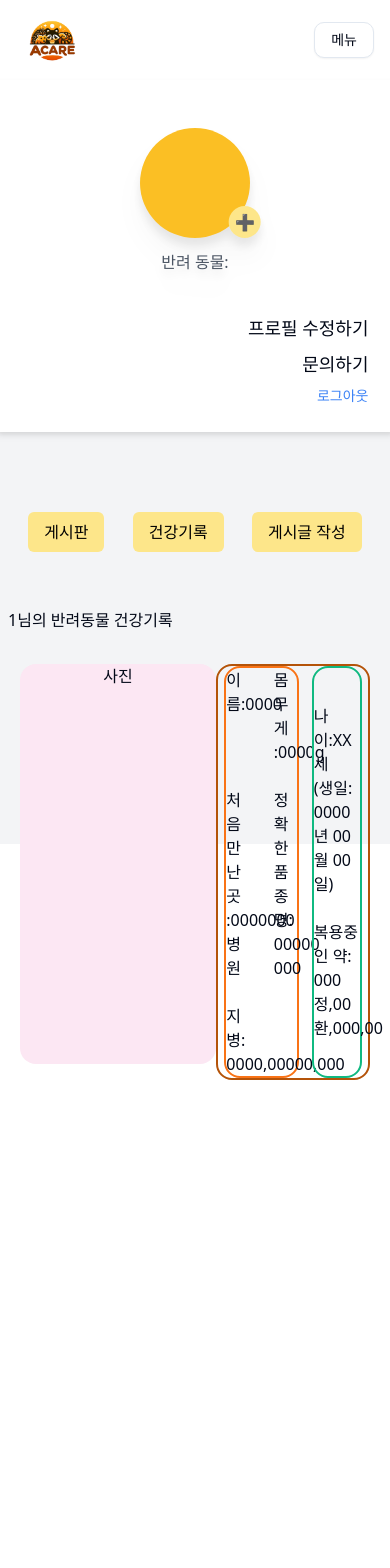
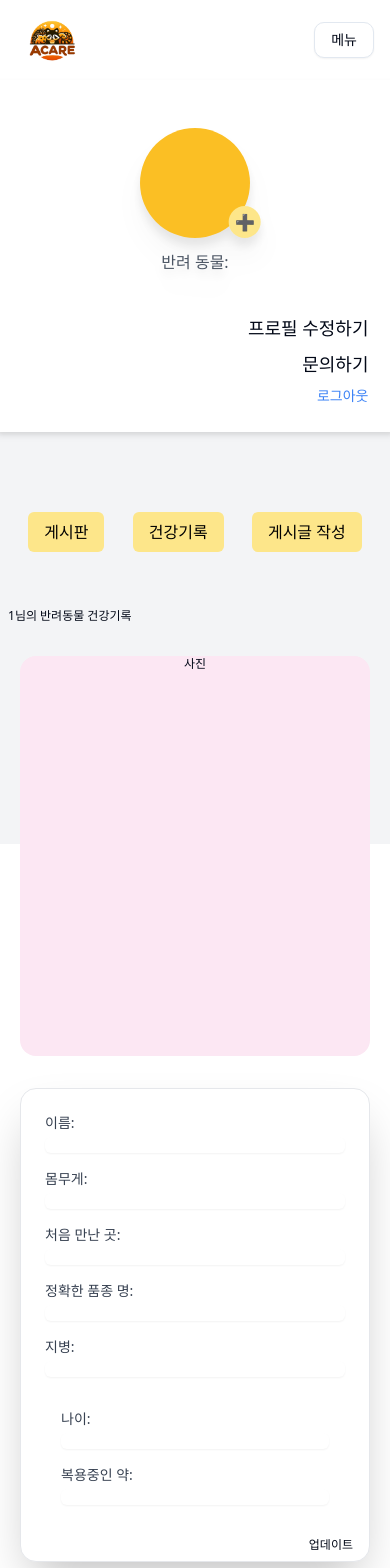
Before and after one commit to hoseo-cs/front, a Next.js app: page /mypage/1/healthcheck in a window 390 px wide. Shown: the top 1568 px of the page. Before the commit the page ends 1120 px from the top, so only its background shows below. Built offline with nearby package versions, Linux system fonts and the light colour scheme; no server answers; sample sign-in values are in the browser's storage.

Commit message:
:lipstick: 건강기록 페이지 반응형 추가.

```diff
--- a/src/app/mypage/[user_id]/healthcheck/page.js
+++ b/src/app/mypage/[user_id]/healthcheck/page.js
@@ -7,13 +7,13 @@ const HealthCheckPage = () => {
   const id = params.user_id;
 
   return (
-    <div>
+    <div className="text-xs sm:text-base">
       {id}님의 반려동물 건강기록
-      <div className="flex px-3 py-8 justify-between">
-        <div className="w-[300px] h-[400px] rounded-2xl  bg-pink-100 text-center">
+      <div className="grid grid-cols-1 sm:grid-cols-2 gap-4  px-0 sm: px-3  py-8 justify-between ">
+        <div className="w-full h-[400px] rounded-2xl  bg-pink-100 text-center">
           사진
         </div>
-        <div className="w-8/12 rounded-2xl border-2 border-amber-700">
+        <div className="  mt-4 sm:mt-0 ">
           <TextInfo />
         </div>
       </div>
--- a/src/app/mypage/[user_id]/healthcheck/textInfo.js
+++ b/src/app/mypage/[user_id]/healthcheck/textInfo.js
@@ -1,21 +1,115 @@
+import { useEffect, useState } from "react";
+
 const TextInfo = () => {
+  const [data, setData] = useState(null);
+
+  const fetchData = async () => {
+    // 백엔드에서 데이터를 가져오는 로직 (여기서는 더미 데이터를 사용합니다)
+    const response = await fetch("/api/health-data"); // 예시 URL
+    const result = await response.json();
+    setData(result);
+  };
+
+  useEffect(() => {
+    fetchData();
+  }, []);
+
+  // if (!data) {
+  //   return (
+  //     <div className="flex justify-center items-center h-full">Loading...</div>
+  //   );
+  // }
+
   return (
-    <div className="h-full flex justify-around">
-      <div className="w-1/2 h-full grid grid-cols-2 gap-6 content-center rounded-2xl  border-2 border-orange-500">
-        <div>이름:0000</div>
-        <div>몸무게 :0000g</div>
-        <div>처음 만난 곳 :0000000병원 </div>
-        <div>정확한 품종 명: 00000 000</div>
-        <div> 지병: 0000,00000,000</div>
-      </div>
+    <div className="flex  justify-around  w-full h-full">
+      <form className=" relative flex flex-wrap w-full  bg-white shadow-2xl rounded-2xl p-6 border border-gray-200">
+        <div className="w-full md:w-1/2 ">
+          <div className="mb-4">
+            <label className="block text-sm font-medium text-gray-700">
+              이름:
+            </label>
+            <input
+              type="text"
+              // value={data.name}
+              readOnly
+              className="mt-1 block w-full rounded-md border-gray-300 shadow-sm focus:border-indigo-500 focus:ring focus:ring-indigo-200 focus:ring-opacity-50"
+            />
+          </div>
+          <div className="mb-4">
+            <label className="block text-sm font-medium text-gray-700">
+              몸무게:
+            </label>
+            <input
+              type="text"
+              // value={`${data.weight}g`}
+              readOnly
+              className="mt-1 block w-full rounded-md border-gray-300 shadow-sm focus:border-indigo-500 focus:ring focus:ring-indigo-200 focus:ring-opacity-50"
+            />
+          </div>
+          <div className="mb-4">
+            <label className="block text-sm font-medium text-gray-700">
+              처음 만난 곳:
+            </label>
+            <input
+              type="text"
+              // value={data.meetingPlace}
+              readOnly
+              className="mt-1 block w-full rounded-md border-gray-300 shadow-sm focus:border-indigo-500 focus:ring focus:ring-indigo-200 focus:ring-opacity-50"
+            />
+          </div>
+          <div className="mb-4">
+            <label className="block text-sm font-medium text-gray-700">
+              정확한 품종 명:
+            </label>
+            <input
+              type="text"
+              // value={data.breed}
+              readOnly
+              className="mt-1 block w-full rounded-md border-gray-300 shadow-sm focus:border-indigo-500 focus:ring focus:ring-indigo-200 focus:ring-opacity-50"
+            />
+          </div>
+          <div className="mb-4">
+            <label className="block text-sm font-medium text-gray-700">
+              지병:
+            </label>
+            <input
+              type="text"
+              // value={data.conditions.join(", ")}
+              readOnly
+              className="mt-1 block w-full rounded-md border-gray-300 shadow-sm focus:border-indigo-500 focus:ring focus:ring-indigo-200 focus:ring-opacity-50"
+            />
+          </div>
+        </div>
 
-      <div className="w-1/3 border-2  grid grid-cols-1 gap-6 content-center rounded-2xl  border-emerald-500">
-        <div>
-          나이:XX세
-          <div>(생일: 0000년 00월 00일)</div>
+        <div className="w-full md:w-1/2 p-4">
+          <div className="mb-4">
+            <label className="block text-sm font-medium text-gray-700">
+              나이:
+            </label>
+            <input
+              type="text"
+              // value={`${data.age}세`}
+              readOnly
+              className="mt-1 block w-full rounded-md border-gray-300 shadow-sm focus:border-indigo-500 focus:ring focus:ring-indigo-200 focus:ring-opacity-50"
+            />
+            <div className="text-sm text-gray-500">
+              {/* (생일: {data.birthdate}) */}
+            </div>
+          </div>
+          <div className="mb-4">
+            <label className="block text-sm font-medium text-gray-700">
+              복용중인 약:
+            </label>
+            <input
+              type="text"
+              // value={data.medications.join(", ")}
+              readOnly
+              className="mt-1 block w-full rounded-md border-gray-300 shadow-sm focus:border-indigo-500 focus:ring focus:ring-indigo-200 focus:ring-opacity-50"
+            />
+          </div>
         </div>
-        <div>복용중인 약: 000정,00환,000,00</div>
-      </div>
+        <button className="absolute bottom-2 right-4">업데이트</button>
+      </form>
     </div>
   );
 };
--- /dev/null
+++ b/src/app/mypage/[user_id]/healthcheck/update.js
@@ -0,0 +1,71 @@
+"use client";
+import { useState } from "react";
+
+const TextInfo = () => {
+  const [title, setTitle] = useState("");
+
+  const handleFileChange = (e) => {
+    if (e.target.files.length + images.length > 1) {
+      alert("최대 4개의 이미지만 업로드할 수 있습니다.");
+      return;
+    }
+    setImages([...images, ...Array.from(e.target.files)]);
+  };
+  const handleSubmit = async (e) => {
+    e.preventDefault();
+
+    const formData = new FormData();
+    formData.append("title", title);
+    formData.append("content", content);
+    formData.append("userId", userId);
+
+    images.forEach((image) => {
+      formData.append("images", image);
+    });
+
+    try {
+      const response = await fetch(`${process.env.NEXT_PUBLIC_API_URL}post`, {
+        method: "POST",
+        body: formData,
+      });
+
+      const result = await response.json();
+      if (result.status === "success") {
+        alert("건강기록이 성공적으로 업로드되었습니다.");
+        setTitle("");
+        setContent("");
+        setImages([]);
+        router.push(`/mypage/${userId}/posts`);
+      } else {
+        alert("게시글 업로드에 실패했습니다.");
+      }
+    } catch (error) {
+      console.error("Error uploading post:", error);
+    }
+  };
+
+  return (
+    <form className="h-full flex justify-around" onSubmit={handleSubmit}>
+      <div className="w-1/2 h-full grid grid-cols-2 gap-6 content-center rounded-2xl  border-2 border-orange-500">
+        <div>
+          이름:
+          <input />
+        </div>
+        <div>몸무게 :0000g</div>
+        <div>처음 만난 곳 :0000000병원 </div>
+        <div>정확한 품종 명: 00000 000</div>
+        <div> 지병: 0000,00000,000</div>
+      </div>
+
+      <div className="w-1/3 border-2  grid grid-cols-1 gap-6 content-center rounded-2xl  border-emerald-500">
+        <div>
+          나이:XX세
+          <div>(생일: 0000년 00월 00일)</div>
+        </div>
+        <div>복용중인 약: 000정,00환,000,00</div>
+      </div>
+    </form>
+  );
+};
+
+export default TextInfo;
```
